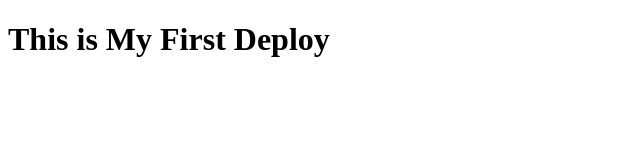
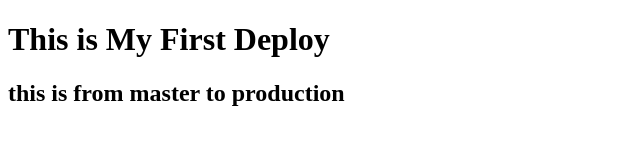
Before and after one commit to martadelgado/deployGame, a plain HTML site: page index.html in a window 1280 px wide. Shown: the whole page, without its empty margins (0-640 px from the left). Drawn offline with Linux system fonts and the light colour scheme.

Commit message:
another change

```diff
--- a/index.html
+++ b/index.html
@@ -5,5 +5,6 @@
 </head>
 <body>
   <h1>This is My First Deploy</h1>
+  <h2>this is from master to production</h2>
 </body>
 </html>
```
